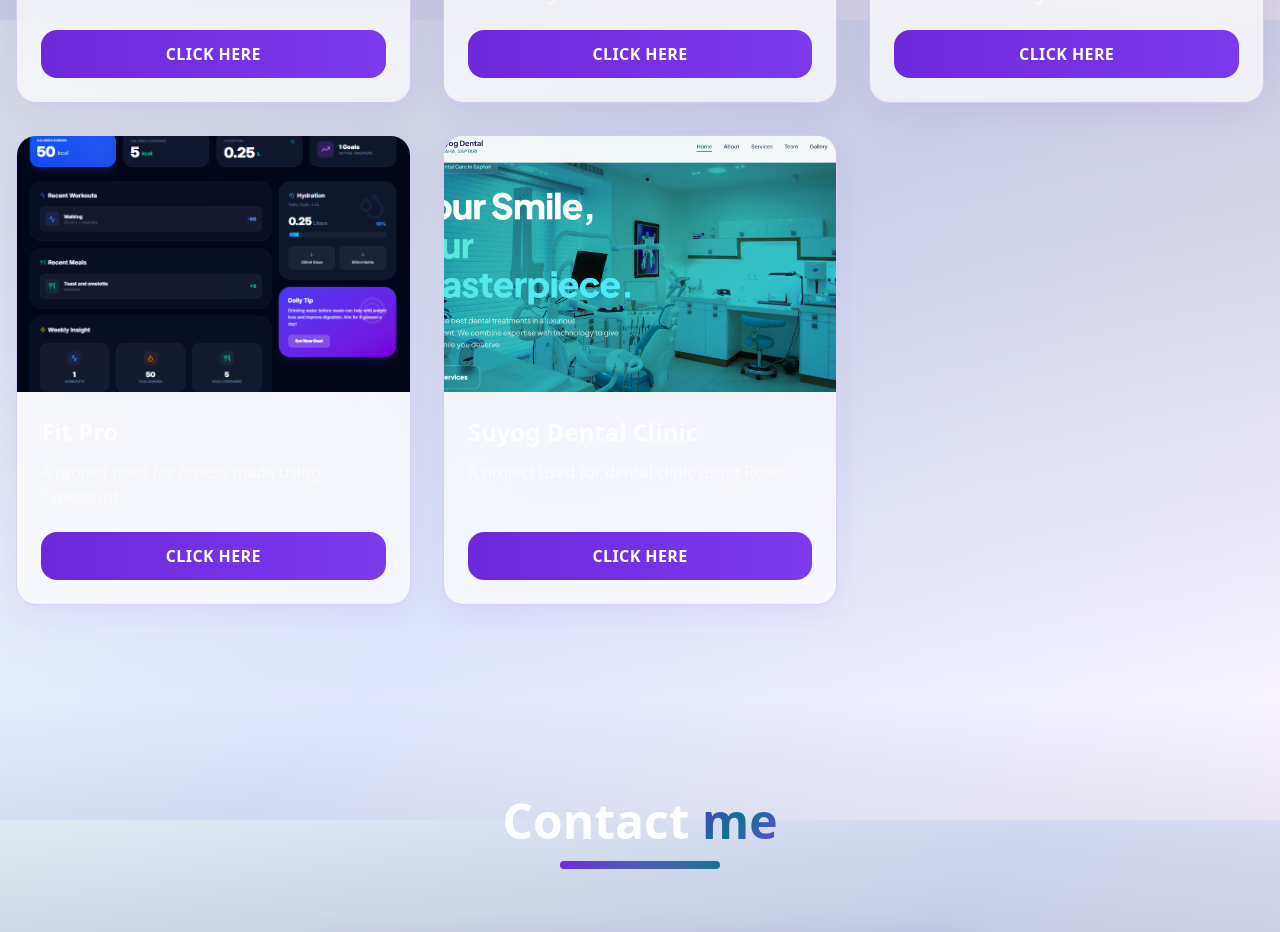
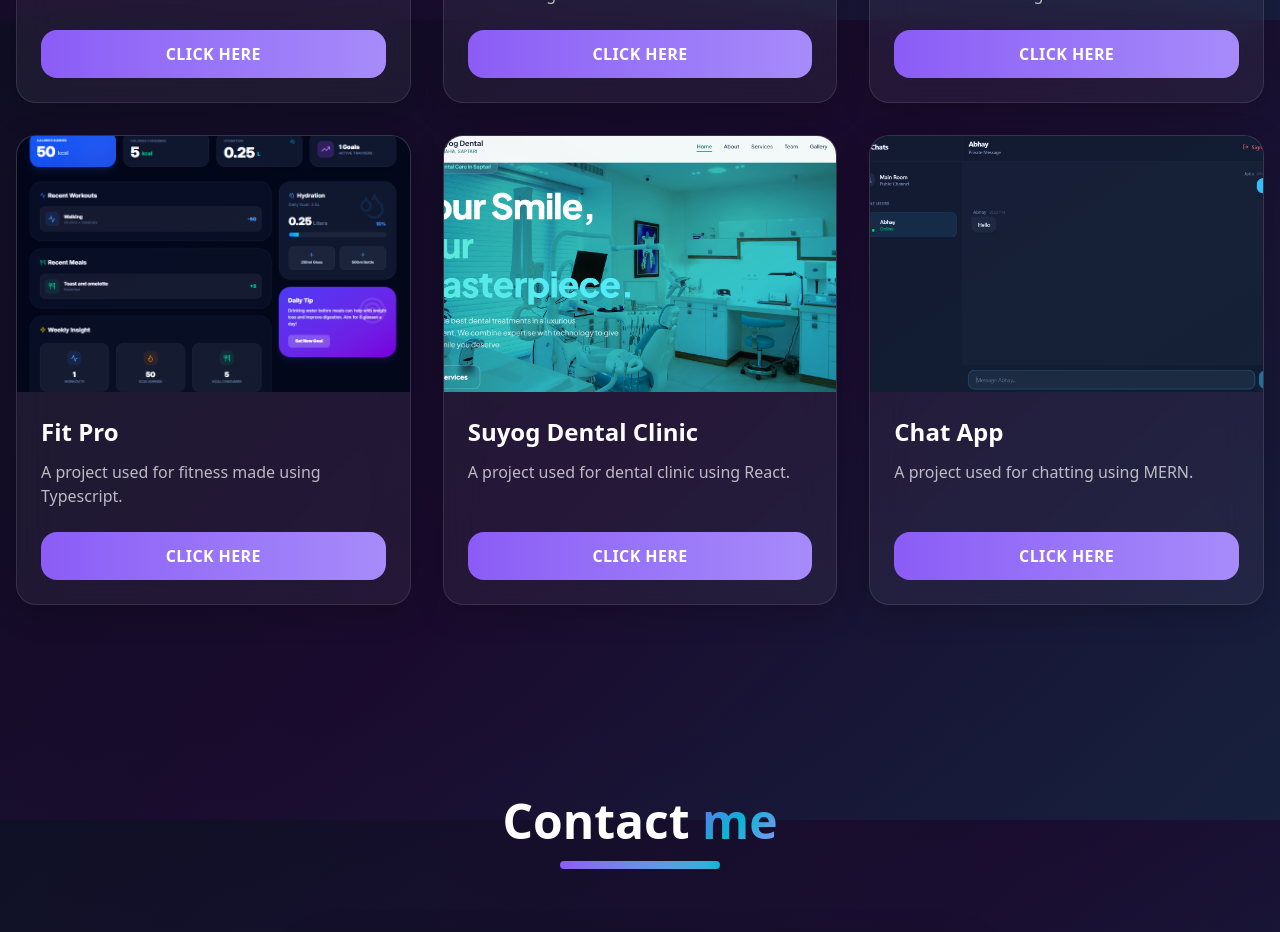
Before and after one commit to leoabhay/portfolio-new, a Next.js app: page / in a window 1280 px wide. Shown: the part 6380-7312 px from the top of the page. Built offline with nearby package versions, Linux system fonts and the light colour scheme.

Commit message:
project and improved css

```diff
--- a/app/globals.css
+++ b/app/globals.css
@@ -42,78 +42,6 @@
 
   /* Background gradient for dark mode */
   --bg-gradient: linear-gradient(135deg, #0f0f23 0%, #1a0b2e 50%, #16213e 100%);
-}
-
-/* Light mode color scheme */
-.light-mode {
-  /* Simplified light mode with clean white background and subtle accents */
-  /* Light mode with clean, professional look */
-  --background: oklch(0.99 0 0);
-  --foreground: oklch(0.12 0.02 265);
-  --card: oklch(0.98 0.005 265 / 0.7);
-  --card-foreground: oklch(0.12 0.02 265);
-  --popover: oklch(0.99 0 0);
-  --popover-foreground: oklch(0.12 0.02 265);
-  --primary: oklch(0.5 0.25 265);
-  --primary-foreground: oklch(0.99 0 0);
-  --secondary: oklch(0.45 0.2 195);
-  --secondary-foreground: oklch(0.99 0 0);
-  --muted: oklch(0.94 0.01 265);
-  --muted-foreground: oklch(0.35 0.02 265);
-  --accent: oklch(0.42 0.22 280);
-  --accent-foreground: oklch(0.99 0 0);
-  --destructive: oklch(0.577 0.245 27.325);
-  --destructive-foreground: oklch(0.99 0 0);
-  --border: oklch(0.8 0.02 265 / 0.3);
-  --input: oklch(0.96 0.01 265 / 0.8);
-  --ring: oklch(0.5 0.25 265);
-
-  /* Custom glassmorphism portfolio colors - LIGHT MODE */
-  --primary-color: #6d28d9;
-  --secondary-color: #0e7490;
-  --dark-color: #1e1b4b;
-  --light-color: #fefefe;
-  --accent-color: #7c3aed;
-  --glass-bg: rgba(255, 255, 255, 0.7);
-  --glass-border: rgba(109, 40, 217, 0.2);
-
-  /* Background gradient for light mode */
-  --bg-gradient: linear-gradient(135deg, #f0f9ff 0%, #e0e7ff 50%, #faf5ff 100%);
-}
-
-.dark {
-  --background: oklch(0.145 0 0);
-  --foreground: oklch(0.985 0 0);
-  --card: oklch(0.145 0 0);
-  --card-foreground: oklch(0.985 0 0);
-  --popover: oklch(0.145 0 0);
-  --popover-foreground: oklch(0.985 0 0);
-  --primary: oklch(0.985 0 0);
-  --primary-foreground: oklch(0.205 0 0);
-  --secondary: oklch(0.269 0 0);
-  --secondary-foreground: oklch(0.985 0 0);
-  --muted: oklch(0.269 0 0);
-  --muted-foreground: oklch(0.708 0 0);
-  --accent: oklch(0.269 0 0);
-  --accent-foreground: oklch(0.985 0 0);
-  --destructive: oklch(0.396 0.141 25.723);
-  --destructive-foreground: oklch(0.637 0.237 25.331);
-  --border: oklch(0.269 0 0);
-  --input: oklch(0.269 0 0);
-  --ring: oklch(0.439 0 0);
-  --chart-1: oklch(0.488 0.243 264.376);
-  --chart-2: oklch(0.696 0.17 162.48);
-  --chart-3: oklch(0.769 0.188 70.08);
-  --chart-4: oklch(0.627 0.265 303.9);
-  --chart-5: oklch(0.645 0.246 16.439);
-  --sidebar: oklch(0.205 0 0);
-  --sidebar-foreground: oklch(0.985 0 0);
-  --sidebar-primary: oklch(0.488 0.243 264.376);
-  --sidebar-primary-foreground: oklch(0.985 0 0);
-  --sidebar-accent: oklch(0.269 0 0);
-  --sidebar-accent-foreground: oklch(0.985 0 0);
-  --sidebar-border: oklch(0.269 0 0);
-  --sidebar-ring: oklch(0.439 0 0);
 }
 
 @theme inline {
@@ -176,13 +104,8 @@
     transition: background 0.5s ease;
   }
 
-  /* Light mode specific enhancements */
-  .light-mode body {
-    @apply text-dark-color;
-  }
-
-  /* Dark mode text colors */
-  body:not(.light-mode) {
+  /* Global text colors */
+  body {
     @apply text-light-color;
   }
 
@@ -209,13 +132,6 @@
     border-color: rgba(139, 92, 246, 0.5);
     transform: translateY(-2px);
     box-shadow: 0 8px 32px rgba(139, 92, 246, 0.2);
-  }
-
-  /* Light mode glass hover effect */
-  .light-mode .glass-hover:hover {
-    background: rgba(255, 255, 255, 0.9);
-    border-color: rgba(109, 40, 217, 0.4);
-    box-shadow: 0 8px 32px rgba(109, 40, 217, 0.15);
   }
 }
 
@@ -262,11 +178,6 @@
     transition: all 0.3s cubic-bezier(0.4, 0, 0.2, 1);
   }
 
-  /* Light mode glass card */
-  .light-mode .glass-card {
-    box-shadow: 0 8px 32px rgba(109, 40, 217, 0.08);
-  }
-
   .glass-card-hover {
     transition: all 0.3s cubic-bezier(0.4, 0, 0.2, 1);
   }
@@ -278,24 +189,9 @@
     box-shadow: 0 12px 40px rgba(139, 92, 246, 0.3);
   }
 
-  /* Light mode glass card hover */
-  .light-mode .glass-card-hover:hover {
-    background: rgba(255, 255, 255, 0.95);
-    border-color: rgba(109, 40, 217, 0.5);
-    box-shadow: 0 12px 40px rgba(109, 40, 217, 0.2);
-  }
-
   /* Gradient text for dark mode */
   .gradient-text {
     background: linear-gradient(135deg, #8b5cf6 0%, #06b6d4 50%, #a78bfa 100%);
-    -webkit-background-clip: text;
-    -webkit-text-fill-color: transparent;
-    background-clip: text;
-  }
-
-  /* Light mode gradient text */
-  .light-mode .gradient-text {
-    background: linear-gradient(135deg, #6d28d9 0%, #0e7490 50%, #7c3aed 100%);
     -webkit-background-clip: text;
     -webkit-text-fill-color: transparent;
     background-clip: text;
@@ -400,27 +296,14 @@
       box-shadow: 0 0 20px rgba(139, 92, 246, 0.3);
     }
     50% {
-      box-shadow: 0 0 40px rgba(139, 92, 246, 0.6), 0 0 60px rgba(6, 182, 212, 0.4);
+      box-shadow:
+        0 0 40px rgba(139, 92, 246, 0.6),
+        0 0 60px rgba(6, 182, 212, 0.4);
     }
   }
 
   .animate-glow {
     animation: glow 3s ease-in-out infinite;
-  }
-
-  /* Light mode specific glow animation */
-  @keyframes glowLight {
-    0%,
-    100% {
-      box-shadow: 0 0 20px rgba(109, 40, 217, 0.15);
-    }
-    50% {
-      box-shadow: 0 0 40px rgba(109, 40, 217, 0.3), 0 0 60px rgba(14, 116, 144, 0.2);
-    }
-  }
-
-  .light-mode .animate-glow {
-    animation: glowLight 3s ease-in-out infinite;
   }
 
   .animation-delay-200 {
--- a/components/projects-section.tsx
+++ b/components/projects-section.tsx
@@ -124,12 +124,24 @@
     image: "/images/shophub.png",
     link: "https://shophubby.netlify.app/",
   },
+  // {
+  //   title: "Easy Lib",
+  //   description: "A project used for library management using MERN.",
+  //   image: "/images/easylib.png",
+  //   link: "https://easylib.netlify.app/",
+  // },
     {
     title: "Anonymous Confessions",
     description: "A confession website made using MERN.",
     image: "/images/confession.png",
     link: "https://anony-confession.netlify.app/",
   },
+  // {
+  //   title: "SchoolHub",
+  //   description: "A project used for school management using MERN.",
+  //   image: "/images/schoolhub.png",
+  //   link: "https://schoolhub.netlify.app/",
+  // },
     {
     title: "Leo Messi",
     description: "A lionel messi fan website made using React.",
@@ -159,6 +171,12 @@
     description: "A project used for dental clinic using React.",
     image: "/images/dental.png",
     link: "https://suyogdentalclinic.netlify.app/",
+  },
+  {
+    title: "Chat App",
+    description: "A project used for chatting using MERN.",
+    image: "/images/chat-app.png",
+    link: "https://chat-app-j590.onrender.com",
   },
 ]
 
--- a/components/theme-provider.tsx
+++ /dev/null
@@ -1,20 +0,0 @@
-'use client'
-
-import * as React from 'react'
-import {
-  ThemeProvider as NextThemesProvider,
-  type ThemeProviderProps,
-} from 'next-themes'
-
-export function ThemeProvider({ children, ...props }: ThemeProviderProps) {
-  return (
-    <NextThemesProvider
-      {...props}
-      forcedTheme="dark"
-      defaultTheme="dark"
-      enableSystem={false}
-    >
-      {children}
-    </NextThemesProvider>
-  )
-}
--- a/components/theme-toggle.tsx
+++ /dev/null
@@ -1,33 +0,0 @@
-"use client"
-
-import { useTheme } from "../contexts/theme-context"
-import { useSound } from "../hooks/use-sound"
-
-export function ThemeToggle() {
-  const { theme, toggleTheme } = useTheme()
-  const { playSound } = useSound()
-
-  const handleToggle = () => {
-    playSound("click", 0.3)
-    toggleTheme()
-  }
-
-  return (
-    <button
-      onClick={handleToggle}
-      onMouseEnter={() => playSound("hover", 0.1)}
-      className="relative w-14 h-7 glass-card rounded-full p-1 transition-all duration-300 hover:border-primary-color group"
-      aria-label="Toggle theme"
-    >
-      <div
-        className={`absolute w-5 h-5 rounded-full bg-gradient-to-br from-primary-color to-secondary-color shadow-lg transition-transform duration-300 ${
-          theme === "dark" ? "translate-x-0" : "translate-x-7"
-        }`}
-      />
-      <div className="flex items-center justify-between px-0.5">
-        <span className={`text-xs transition-opacity ${theme === "dark" ? "opacity-100" : "opacity-40"}`}>🌙</span>
-        <span className={`text-xs transition-opacity ${theme === "light" ? "opacity-100" : "opacity-40"}`}>☀️</span>
-      </div>
-    </button>
-  )
-}
--- a/contexts/theme-context.tsx
+++ b/contexts/theme-context.tsx
@@ -1,49 +1,46 @@
-"use client"
+"use client";
 
-import type React from "react"
+import type React from "react";
 
-import { createContext, useContext, useEffect, useState } from "react"
+import { createContext, useContext, useEffect, useState } from "react";
 
-type Theme = "light" | "dark"
+type Theme = "light" | "dark";
 
 interface ThemeContextType {
-  theme: Theme
-  toggleTheme: () => void
+  theme: Theme;
+  toggleTheme: () => void;
 }
 
-const ThemeContext = createContext<ThemeContextType | undefined>(undefined)
+const ThemeContext = createContext<ThemeContextType | undefined>(undefined);
 
 export function ThemeProvider({ children }: { children: React.ReactNode }) {
-  const [theme, setTheme] = useState<Theme>("dark")
-  const [mounted, setMounted] = useState(false)
+  const [theme] = useState<Theme>("dark");
+  const [mounted, setMounted] = useState(false);
 
   useEffect(() => {
-    setMounted(true)
-    const savedTheme = localStorage.getItem("theme") as Theme | null
-    const systemTheme = window.matchMedia("(prefers-color-scheme: dark)").matches ? "dark" : "light"
-    const initialTheme = savedTheme || systemTheme
-    setTheme(initialTheme)
-    document.documentElement.classList.toggle("light-mode", initialTheme === "light")
-  }, [])
+    setMounted(true);
+    document.documentElement.classList.remove("light-mode");
+  }, []);
 
   const toggleTheme = () => {
-    const newTheme = theme === "dark" ? "light" : "dark"
-    setTheme(newTheme)
-    localStorage.setItem("theme", newTheme)
-    document.documentElement.classList.toggle("light-mode", newTheme === "light")
-  }
+    // Theme is permanently dark
+  };
 
   return (
     <ThemeContext.Provider value={{ theme, toggleTheme }}>
-      {mounted ? children : <div style={{ visibility: "hidden" }}>{children}</div>}
+      {mounted ? (
+        children
+      ) : (
+        <div style={{ visibility: "hidden" }}>{children}</div>
+      )}
     </ThemeContext.Provider>
-  )
+  );
 }
 
 export function useTheme() {
-  const context = useContext(ThemeContext)
+  const context = useContext(ThemeContext);
   if (context === undefined) {
-    throw new Error("useTheme must be used within a ThemeProvider")
+    throw new Error("useTheme must be used within a ThemeProvider");
   }
-  return context
+  return context;
 }
```
Also changed, not shown: public/images/chat-app.png (added), public/images/easylib.png (added).
